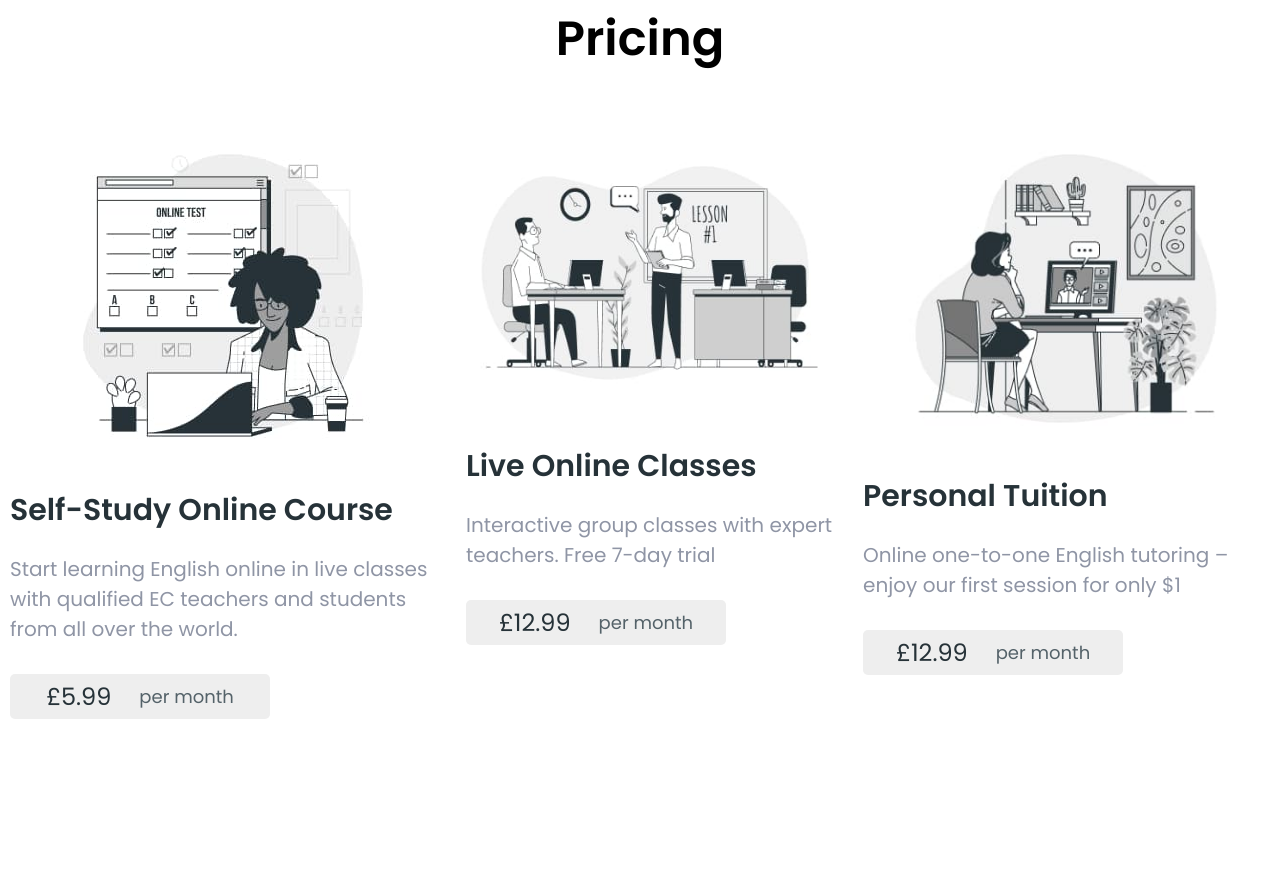
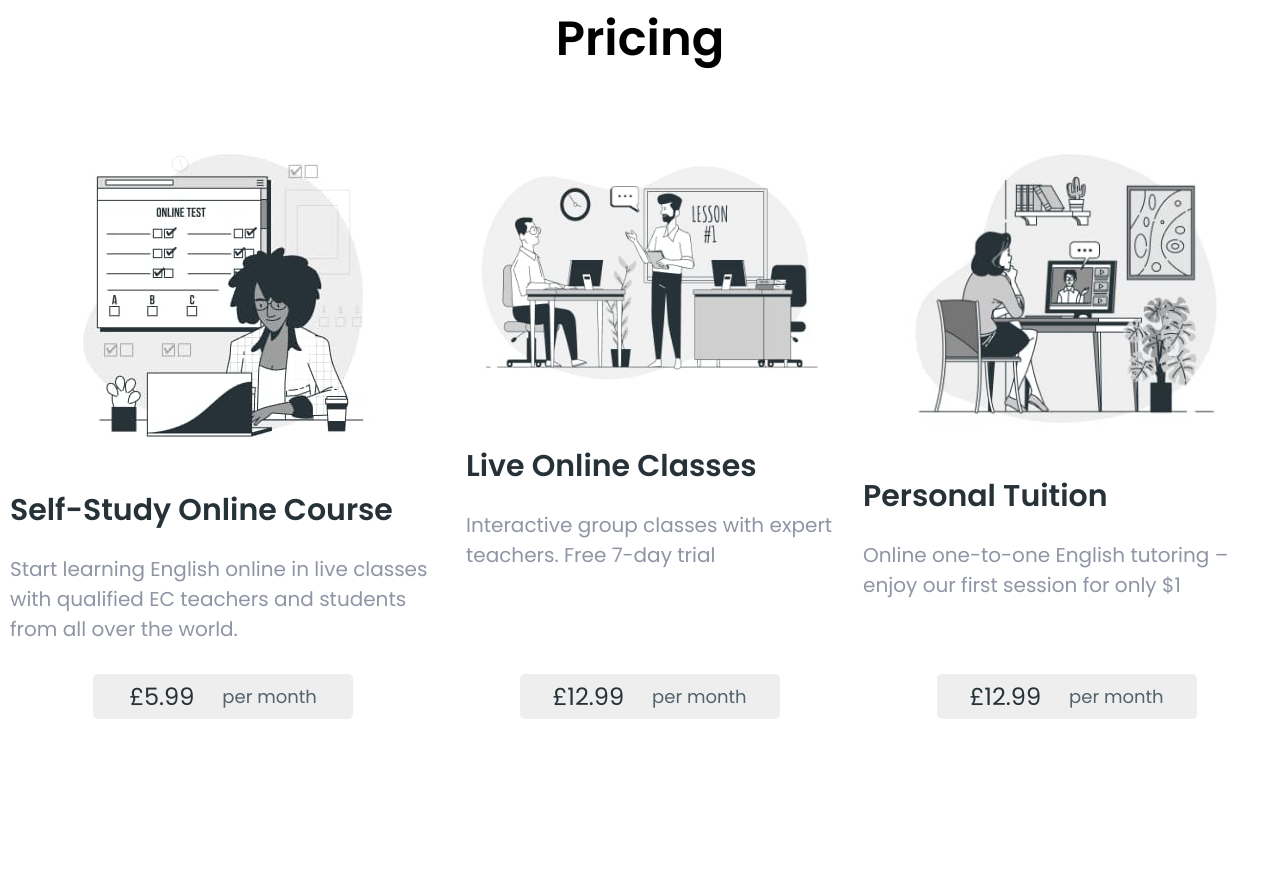
Before and after one commit to KoreshkovS/britlex, a plain HTML site: page index.html in a window 1280 px wide. Shown: the part 2770-3666 px from the top of the page. Drawn offline with Linux system fonts and the light colour scheme.

Commit message:
price position update

```diff
--- a/css/styles.css
+++ b/css/styles.css
@@ -256,6 +256,8 @@ h3 {
 }
 .pricing-item {
   max-width: 426px;
+  height: 584px;
+  position: relative;
 }
 .pricing-item-image {
   max-width: 100%;
@@ -266,17 +268,21 @@ h3 {
   margin-bottom: 20px;
 }
 .pricing-item-text {
-  margin-bottom: 30px;
+
 }
 .pricing-item-footer {
   display: flex;
   align-items: center;
   justify-content: center;
-  max-width: 260px;
+  position: absolute;
+  bottom: 0;
+  left: 50%;
+  transform: translate(-50%, 0);
+  width: 260px;
   height: 45px;
   background-color: #eeeeee;
   border-radius: 5px;
-  margin-top: auto;
+
 }
 .pricing-item-price {
   font-size: 24px;
```
